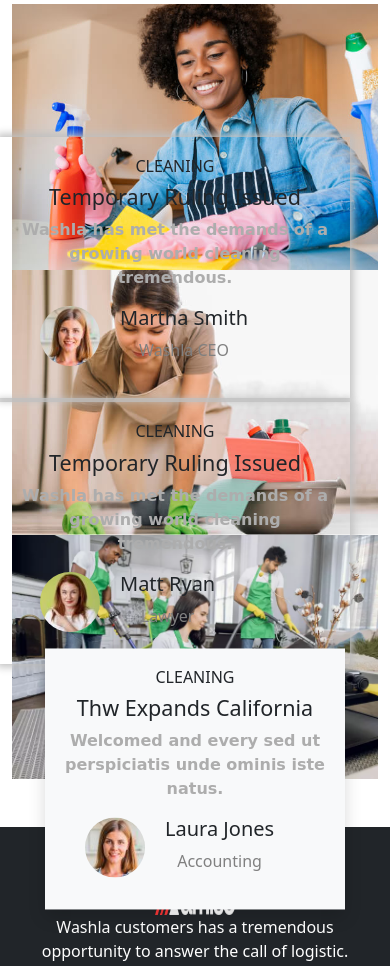
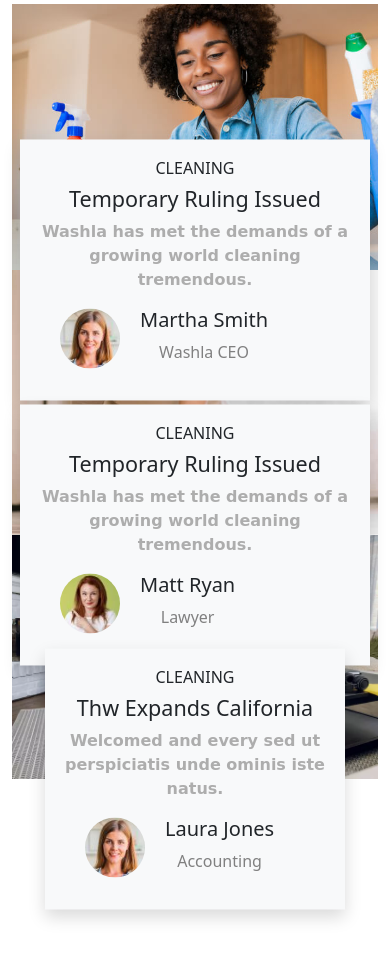
Before and after one commit to Dharshini10001/website, a plain HTML site: page index.html in a window 390 px wide. Shown: the part 7480-8446 px from the top of the page. Drawn offline with nearby package versions, Linux system fonts and the light colour scheme.

Commit message:
second update

```diff
--- a/index.html
+++ b/index.html
@@ -424,7 +424,7 @@
             </div>
         </div>
 
-        <section id="team" class="py-5">
+        <section id="team" class="py-5 mb-5">
             <div class="container-fluid text-center">
                 <h5>WHY CHOOSE US</h5>
                 <h1>Recent News</h1>
@@ -434,7 +434,7 @@
                 <div class="row worker1 ">
                     <div class="col-md-4 position-relative ">
                         <img class="img-fluid" src="con4.jpg" alt="">
-                        <div class="recent-div1 position-absolute top-50 start-0 "
+                        <div class="recent-div1 position-absolute top-100 start-50 bg-light translate-middle shadow "
                             style="box-shadow: 0px 0px 8px 3px rgb(192, 192, 192);  margin-left:0px 10px 0px 10px;  padding: 20px; z-index: 200; width: 350px; ">
                             <h6>CLEANING</h6>
                             <H4>Temporary Ruling Issued</h4>
@@ -453,9 +453,9 @@
                             </div>
                         </div>
                     </div>
-                    <div class="col-md-4 position-relative ">
+                    <div class="col-md-4 position-relative end-0">
                         <img class="img-fluid" src="con43.jpg" alt="">
-                        <div class="recent-div1 position-absolute top-50 start-0 "
+                        <div class="recent-div1 position-absolute top-100 start-50 bg-light translate-middle shadow "
                             style="box-shadow: 0px 0px 8px 3px rgb(192, 192, 192);  margin-left:0px 10px 0px 10px;  padding: 20px; z-index: 200; width: 350px; ">
                             <h6>CLEANING</h6>
                             <H4>Temporary Ruling Issued</h4>
@@ -497,7 +497,7 @@
             </div>
         </section>
 
-        <footer id="contact" class="py-5 bg-dark text-white text-center">
+        <footer id="contact" class="py-5 bg-dark text-white text-center" style="margin-top: 200px;" >
             <div class="container">
                 <div class="row">
                     <div class="col-md-3"><img src="logo.webp" style="height: 40px; width: 80px;" alt="Logo">
```
